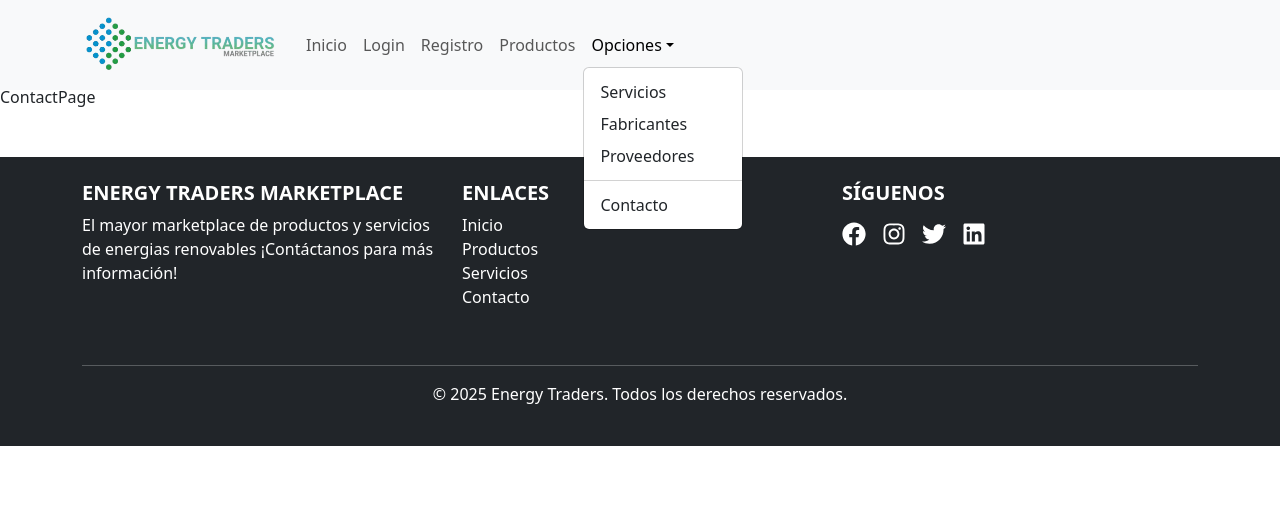
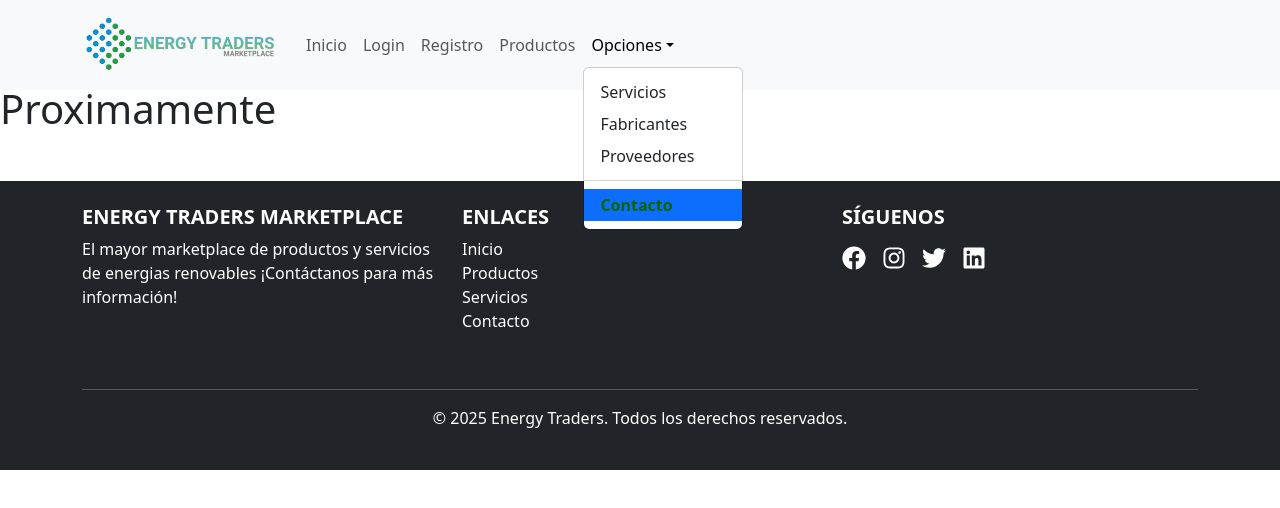
Before and after one commit to Whitetiger2610/energy_traders, a React (Vite) app: page /contacto in a window 1280 px wide. Both pictures are taken after a click on the button "Opciones". Shown: the top 508 px of the page. Built offline with nearby package versions, Linux system fonts and the light colour scheme.

Commit message:
chore(develop): se actualiza el carrusel de producto

```diff
--- a/src/App.jsx
+++ b/src/App.jsx
@@ -10,9 +10,12 @@ import RegistroPage from "./views/register/RegistroPage"
 import ProductosPage from "./views/productos/ProductosPage"
 import ProductoPage from "./views/producto/ProductoPage"
 import ContactPage from "./views/contacto/ContactPage"
+
+
 //Importacion Contexts
 import ProductContext from "./context/ProductContext"
 import AddProductoPage from "./views/agregar/AddProductoPage"
+import SoonPage from "./views/soon/soonPage"
 
 function App() {
 
@@ -27,7 +30,10 @@ function App() {
         <Route path="/productos/:id" element={<ProductoPage/>} />
         <Route path="/productos" element={<ProductosPage/>} />
         <Route path="/agregarproducto" element={<AddProductoPage/>} />
-        <Route path="/contacto" element={<ContactPage/>} />
+        <Route path="/servicios" element={<SoonPage/>} />
+        <Route path="/fabricantes" element={<SoonPage/>} />
+        <Route path="/proveedores" element={<SoonPage/>} />
+        <Route path="/contacto" element={<SoonPage/>} />
         <Route path="*" element={<NotFoundPage/>} />
       </Routes>
       <Footer/>
--- a/src/components/navbar/NavbarComponent.jsx
+++ b/src/components/navbar/NavbarComponent.jsx
@@ -23,11 +23,11 @@ const NavBar =() => {
             <Nav.Link as={NavLink} to="/registro" className={ setActiveClass}>Registro</Nav.Link>
             <Nav.Link as={NavLink} to="/productos" className={ setActiveClass}>Productos</Nav.Link>
             <NavDropdown className="navbar__items--right" title="Opciones" id="basic-nav-dropdown">
-            <NavDropdown.Item as={Link} href="#servicios">Servicios</NavDropdown.Item>
-            <NavDropdown.Item href="#fabricantes">Fabricantes</NavDropdown.Item>
-            <NavDropdown.Item href="#proveedores">Proveedores</NavDropdown.Item>
+            <NavDropdown.Item as={NavLink} to="/servicios" className={setActiveClass}>Servicios</NavDropdown.Item>
+            <NavDropdown.Item as={NavLink} to="/fabricantes" className={setActiveClass}>Fabricantes</NavDropdown.Item>
+            <NavDropdown.Item as={NavLink} to="/proveedores" className={setActiveClass}>Proveedores</NavDropdown.Item>
               <NavDropdown.Divider />
-              <NavDropdown.Item as={Link} to="/contacto">
+              <NavDropdown.Item as={NavLink} to="/contacto" className={setActiveClass}>
                 Contacto
               </NavDropdown.Item>
             </NavDropdown>
--- a/src/components/producto/ProductoComponent.jsx
+++ b/src/components/producto/ProductoComponent.jsx
@@ -11,10 +11,10 @@ function ProductoComponent({id,name,marca,img1,img2,price,desc}) {
         <Col>
       <Carousel  className='custom-carousel' >
       <Carousel.Item >
-        <Image src={img1} className="d-block w-100 carousel-img" />
+        <Image src={img1} className="d-block border w-100 carousel-img object-fit-contain" />
       </Carousel.Item>
       <Carousel.Item>
-      <Image src={img2} className="d-block w-100 carousel-img" />
+      <Image src={img2} className="d-block border w-100 carousel-img object-fit-contain" />
       </Carousel.Item>
     </Carousel>
         </Col>
--- a/src/components/slider/carousel.css
+++ b/src/components/slider/carousel.css
@@ -7,3 +7,8 @@
     height: 600px;
     object-fit: cover;
   }
+
+.carousel-control-prev-icon,
+.carousel-control-next-icon {
+  filter: invert(100%); /* Cambia el color de la flecha */
+}
--- /dev/null
+++ b/src/views/soon/SoonPage.jsx
@@ -0,0 +1,13 @@
+import React from 'react'
+
+const SoonPage = () => {
+  return (
+
+    <div>
+        <h1 className='justify-content-center'>Proximamente</h1>
+
+    </div>
+  )
+}
+
+export default SoonPage
```
